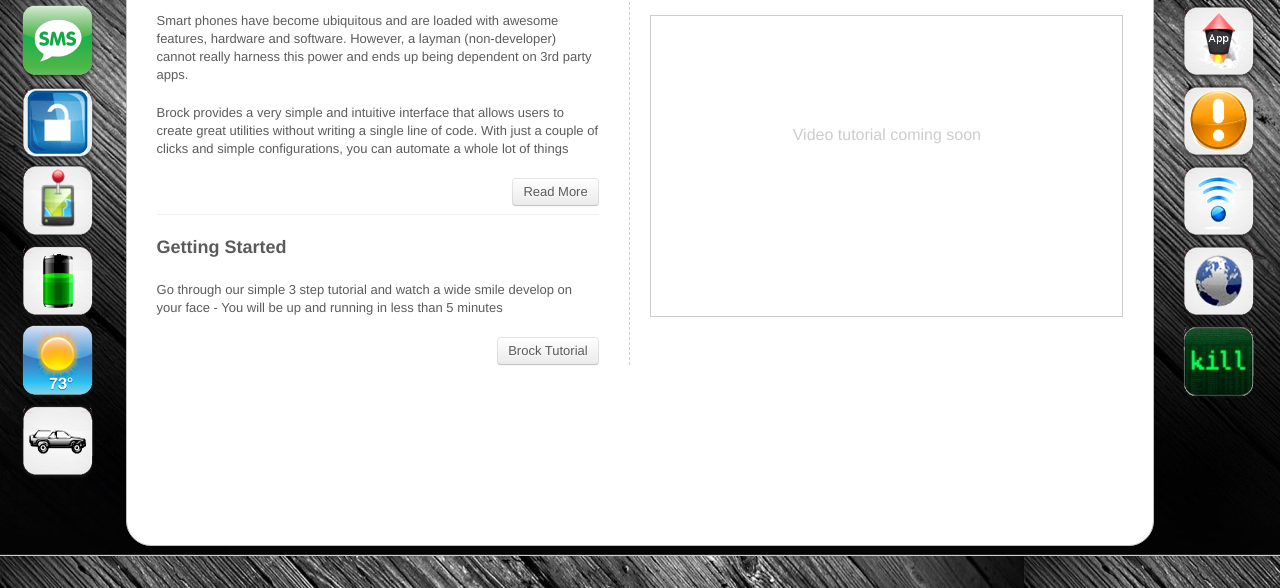
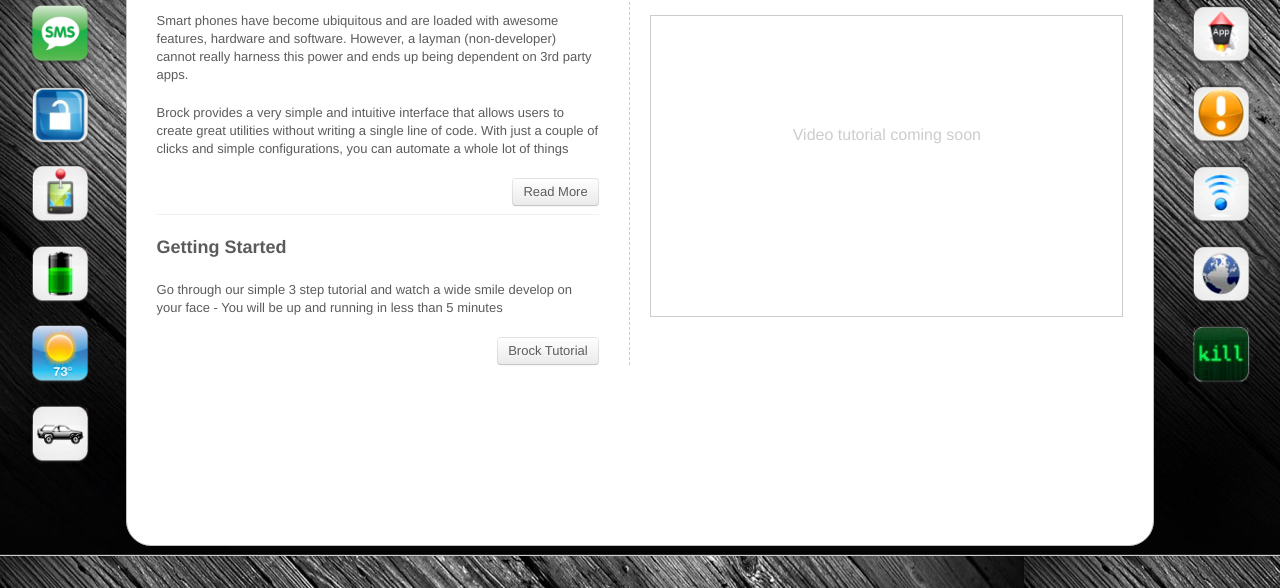
Before and after one commit to baliganikhil/brock, a plain HTML site: page index.html in a window 1280 px wide. Shown: the part 212-800 px from the top of the page. Drawn offline with Linux system fonts and the light colour scheme.

Commit message:
Smaller icons

```diff
--- a/editor.css
+++ b/editor.css
@@ -30,6 +30,8 @@ body {
 
 .toolbar_icon img {
 	border-radius: 10px;
+	margin-left: 10px;
+	width: 80%;
 }
 
 .toolbar_icon img:hover {
```
